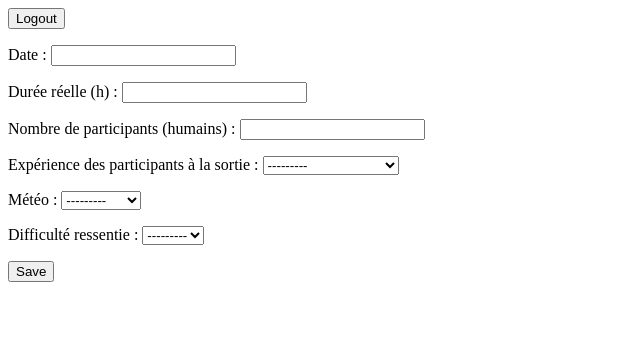
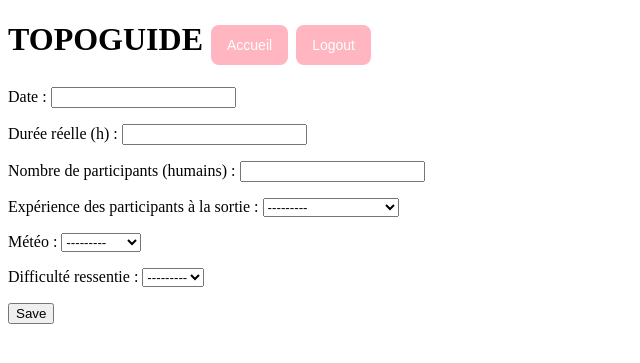
Before and after one commit to gbrivady/topoguide-gregory-brivady, a Django app: page /itineraires/nouvelle_sortie/ in a window 1280 px wide. Shown: the top 363 px of the page, without its empty margins (0-640 px from the left). Run offline with Django 4.2, Linux system fonts and the light colour scheme; the visitor is signed in with stand-in values (Sample User, id 1).

Commit message:
add ugly navbar

```diff
--- a/topoguide/itineraires/templates/base.html
+++ b/topoguide/itineraires/templates/base.html
@@ -3,11 +3,36 @@
 <head>
     <meta charset="UTF-8">
     <title>{% block title %}{% endblock %}</title>
+    <style>
+    .button-1 {
+      background-color: lightpink;
+      border-radius: 8px;
+      border-style: none;
+      box-sizing: border-box;
+      color: #FFFFFF;
+      cursor: pointer;
+      display: inline-block;
+      font-size: 14px;
+      height: 40px;
+      line-height: 20px;
+      margin: 0;
+      padding: 10px 16px;
+      text-align: center;
+    }
+
+    .button-1:hover,
+    .button-1:focus {
+      background-color: pink;
+    }
+</style>
 </head>
+
 <body>
-    <button onclick="window.location.href='/accounts/logout';">
-        Logout
-      </button>
+
+<h1>TOPOGUIDE
+<button class="button-1" onclick="window.location.href=&quot;{% url 'itineraires:itineraire_list' %}&quot;;">Accueil </button>
+<button class="button-1" onclick="window.location.href='/accounts/logout';">Logout</button>
+</h1>
     {% block content %}
     {% endblock %}
 </body>
```
